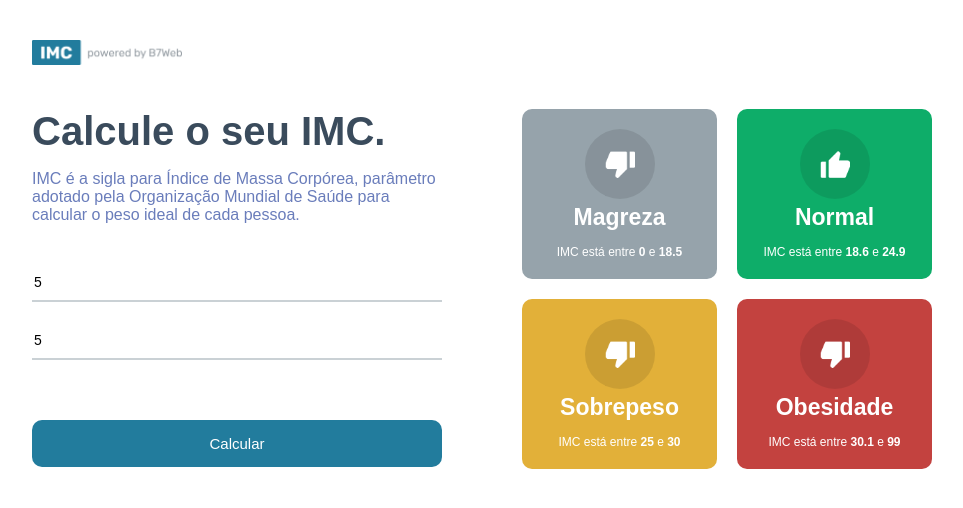
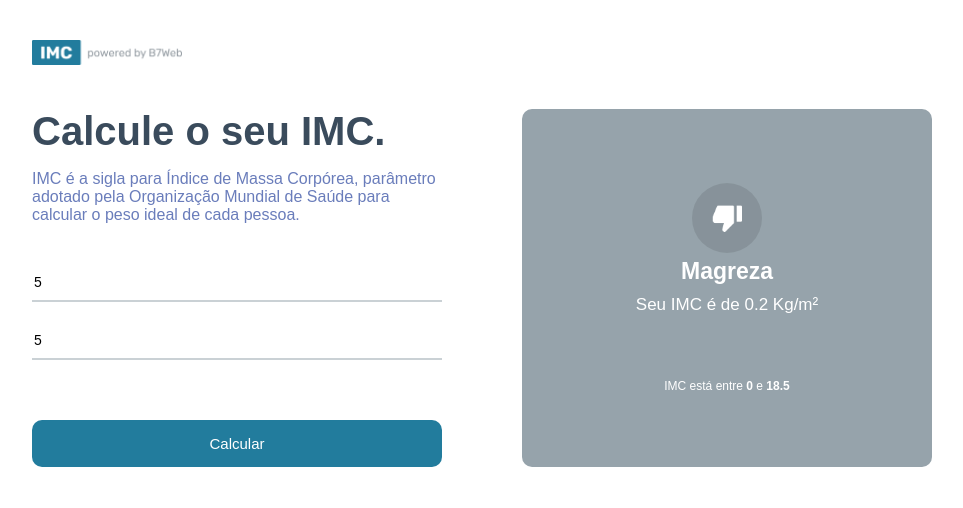
Before and after one commit to Mr1984-Pinheiro/Calculadora_de_IMC, a React (Create React App) app: page / in a window 1280 px wide. Both pictures are taken after typing "5", "5" into the empty fields and a click on the button "Calcular". Shown: the top 508 px of the page, without its empty margins (158-1121 px from the left). Built offline with nearby package versions, Linux system fonts and the light colour scheme.

Commit message:
Making the system work - part One

```diff
--- a/src/App.module.css
+++ b/src/App.module.css
@@ -82,3 +82,8 @@
     grid-template-columns: repeat(2, 1fr);
     gap: 20px;
 }
+
+.container .rigthSide .rightBig {
+    flex: 1;
+    display: flex;
+}
--- a/src/App.tsx
+++ b/src/App.tsx
@@ -2,7 +2,7 @@
 import styles from './App.module.css'
 import poweredImage from './assets/powered.png'
 import {GridItem} from './components/GridItem'
-import { levels, calculateImc} from './helpers/imc';
+import { levels, calculateImc, Level} from './helpers/imc';
 
 
 
@@ -10,10 +10,11 @@
 
   const [heightField, setHeightField] = useState<number>(0);
   const [weightField, setWeightField] = useState<number>(0);
+  const [toShow, setToShow] = useState<Level | null>(null);
 
   const handleCalculateButton = () => {
     if (heightField && weightField) {
-
+      setToShow(calculateImc(heightField, weightField));
     }else {
       alert("Digite todos os campos.")
     }
@@ -52,12 +53,19 @@
 
         </div>
         <div className={styles.rigthSide}>
-          <div className={styles.grid}>
-            {levels.map((item, key)=>(
-              <GridItem key={key} item={item} />
-            ))}
-
-          </div>
+          {!toShow &&
+            <div className={styles.grid}>
+              {levels.map((item, key)=>(
+                <GridItem key={key} item={item} />
+              ))}
+            </div>
+          }
+          {toShow &&
+            <div className={styles.rightBig}>
+              <div className={styles.rightArrow}></div>
+              <GridItem item={toShow} />
+            </div>
+          }
         </div>
 
       </div>
--- a/src/components/GridItem/GridItem.module.css
+++ b/src/components/GridItem/GridItem.module.css
@@ -29,3 +29,8 @@
     font-size: 12px;
     margin-top: 14px;
 }
+
+.yourImc {
+    font-size: 17px;
+    margin: 10px 0 50px 0;
+}
--- a/src/components/GridItem/index.tsx
+++ b/src/components/GridItem/index.tsx
@@ -14,6 +14,13 @@
                 <img src={item.icon === 'up' ? upImage : downImage} alt="" width="30" />
             </div>
             <div className={styles.gridTitle}>{item.title}</div>
+
+            {item.yourImc &&
+                <div className={styles.yourImc}>Seu IMC é de {item.yourImc} Kg/m² </div>
+            }
+
+
+
             <div className={styles.gridInfo}>
                 <>
                     IMC está entre <strong>{item.imc[0]}</strong> e <strong>{item.imc[1]}</strong>
--- a/src/helpers/imc.ts
+++ b/src/helpers/imc.ts
@@ -19,7 +19,7 @@
 
     for(let i in levels) {
         if(imc >= levels[i].imc[0] && imc < levels[i].imc[1]) {
-            levels[i].yourImc = imc;
+            levels[i].yourImc = parseFloat(imc.toFixed(2));
             return levels[i];
         }
     }
```
